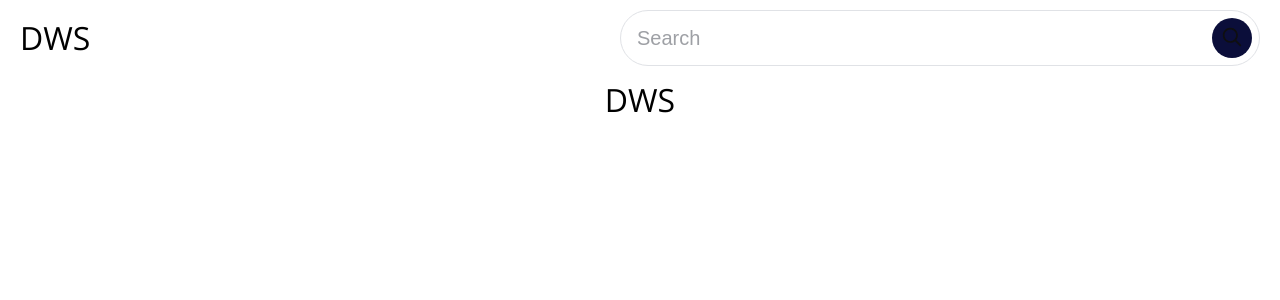
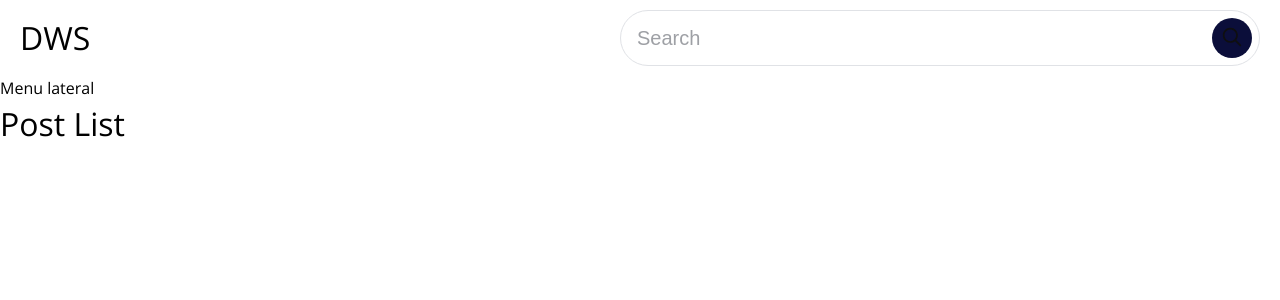
Before and after one commit to GuimaraesJC/dws-frontend-challenge, a React (Vite) app: page / in a window 1280 px wide. Shown: the top 300 px of the page. Built offline with nearby package versions, Linux system fonts and the light colour scheme.

Commit message:
feat: configures basic structure of pages and routes with React Router

```diff
--- a/package.json
+++ b/package.json
@@ -11,7 +11,8 @@
   },
   "dependencies": {
     "react": "^19.0.0",
-    "react-dom": "^19.0.0"
+    "react-dom": "^19.0.0",
+    "react-router": "^7.5.0"
   },
   "devDependencies": {
     "@eslint/js": "^9.21.0",
--- a/src/App.css
+++ /dev/null
@@ -1,6 +0,0 @@
-#root {
-  /* max-width: 1280px; */
-  margin: 0 auto;
-  /* padding: 2rem; */
-  text-align: center;
-}
--- a/src/App.tsx
+++ b/src/App.tsx
@@ -1,14 +1,9 @@
-import './App.css'
-
-import Header from './components/Header'
+import Router from './routes/Router'
 
 function App() {
 
   return (
-    <>
-      <Header />
-      <h1>DWS</h1>
-    </>
+    <Router />
   )
 }
 
--- /dev/null
+++ b/src/layouts/MainLayout/index.tsx
@@ -0,0 +1,14 @@
+import { Outlet } from 'react-router'
+
+import Header from '../../components/Header'
+
+function MainLayout() {
+  return (
+    <>
+      <Header />
+      <Outlet />
+    </>
+  )
+}
+
+export default MainLayout
--- /dev/null
+++ b/src/layouts/WithSidebarLayout/index.tsx
@@ -0,0 +1,14 @@
+import { Outlet } from 'react-router'
+
+function WithSidebarLayout() {
+  return (
+    <>
+      <aside>Menu lateral</aside>
+      <main>
+        <Outlet />
+      </main>
+    </>
+  )
+}
+
+export default WithSidebarLayout;
--- /dev/null
+++ b/src/pages/PostDetail/index.tsx
@@ -0,0 +1,9 @@
+function PostDetail() {
+  return (
+    <div>
+      <h1>Post Detail</h1>
+    </div>
+  )
+}
+
+export default PostDetail
--- /dev/null
+++ b/src/pages/PostList/index.tsx
@@ -0,0 +1,9 @@
+function PostList() {
+  return (
+    <div>
+      <h1>Post List</h1>
+    </div>
+  )
+}
+
+export default PostList
--- /dev/null
+++ b/src/routes/Router.tsx
@@ -0,0 +1,23 @@
+import { BrowserRouter, Routes, Route } from 'react-router'
+
+import MainLayout from '../layouts/MainLayout'
+import WithSidebarLayout from '../layouts/WithSidebarLayout'
+import PostList from '../pages/PostList'
+import PostDetail from '../pages/PostDetail'
+
+function Router() {
+  return (
+    <BrowserRouter>
+      <Routes>
+        <Route element={<MainLayout />}>
+          <Route element={<WithSidebarLayout />}>
+            <Route path="/" element={<PostList />} />
+          </Route>
+          <Route path="/post/:id" element={<PostDetail />} />
+        </Route>
+      </Routes>
+    </BrowserRouter>
+  )
+}
+
+export default Router
```
Also changed, not shown: 1 other file (tests, documents, lock files or other folders).
